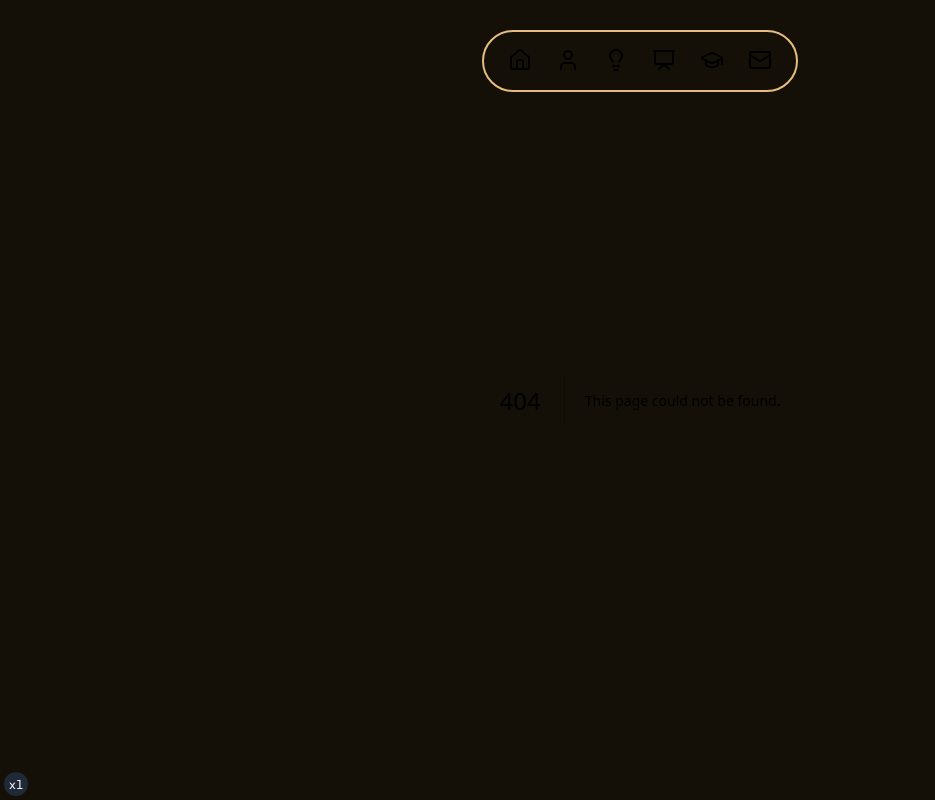
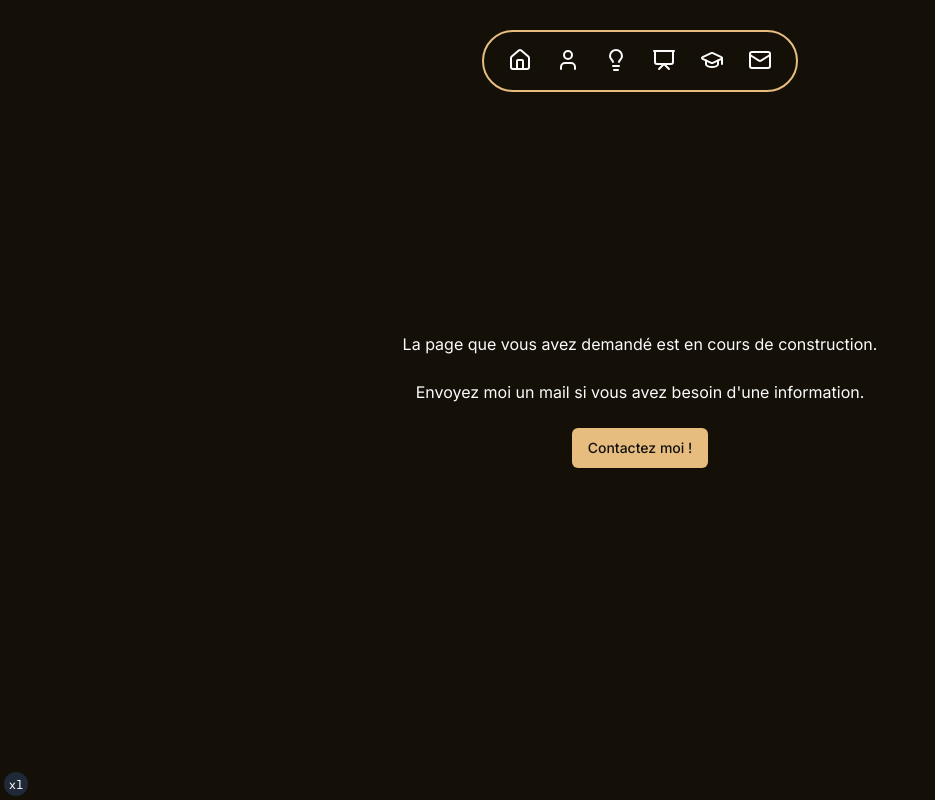
Before and after one commit to lorenzo-237/my-portfolio, a Next.js app: page /dev in a window 1280 px wide. Before the commit this address had no page. Shown: the whole page, without its empty margins (0-935 px from the left). Built offline with nearby package versions, Linux system fonts and the light colour scheme.

Commit message:
add margin to project on sm+

```diff
--- /dev/null
+++ b/src/app/dev/page.tsx
@@ -0,0 +1,19 @@
+import { Layout, LayoutContent } from '@/components/pages/layout';
+import { buttonVariants } from '@/components/ui/button';
+import Link from 'next/link';
+
+export default function EducationPage() {
+  return (
+    <div className='relative h-full sm:h-screen'>
+      <Layout className='h-full'>
+        <LayoutContent className='mt-20 sm:mt-0 space-y-6'>
+          <p>La page que vous avez demandé est en cours de construction.</p>
+          <p>Envoyez moi un mail si vous avez besoin d&apos;une information.</p>
+          <Link href='/contact' className={buttonVariants()}>
+            Contactez moi !
+          </Link>
+        </LayoutContent>
+      </Layout>
+    </div>
+  );
+}
--- a/src/components/Projects/ProjectCard.tsx
+++ b/src/components/Projects/ProjectCard.tsx
@@ -6,7 +6,7 @@ import { Button, buttonVariants } from '../ui/button';
 import { getTailwindClass } from './badges';
 import Link from 'next/link';
 import { GitHubLogoIcon, VercelLogoIcon } from '@radix-ui/react-icons';
-import { Rocket } from 'lucide-react';
+import { ImagePlay, Rocket } from 'lucide-react';
 
 function ProjectCard({ item }: { item: ProjectItem }) {
   return (
@@ -60,6 +60,14 @@ function ActionButton({ action }: { action: ActionItem }) {
           Voir la démo
         </Link>
       );
+
+    case 'pictures':
+      return (
+        <Link href={action.url} className={buttonVariants({ size: 'sm' })}>
+          <ImagePlay className='mr-2 size-4' />
+          Voir les images
+        </Link>
+      );
     default:
       return null;
   }
--- a/src/components/Projects/project.type.ts
+++ b/src/components/Projects/project.type.ts
@@ -14,6 +14,6 @@ export type BadgeItem = {
 };
 
 export type ActionItem = {
-  type: 'url' | 'demo' | 'github';
+  type: 'url' | 'pictures' | 'demo' | 'github';
   url: string;
 };
--- a/src/components/Projects/projects.ts
+++ b/src/components/Projects/projects.ts
@@ -17,11 +17,11 @@ export const PROJECTS: ProjectItem[] = [
     id: 'mydoc',
     title: 'Mydoc',
     description:
-      "Base de connaissance commune afin de centraliser le stockage de documents et améliorer la collaboration. Le but du projet était de rassembler divers ressources stockées dans différents outils dans une seule application. L'application comprend une structure de contenu claire pour faciliter la recherche et la navigation. L'application comprend également des contrôles d'accès utilisateur pour garantir que les informations sensibles ne sont accessibles qu'au personnel autorisé.",
+      "Base de connaissance commune afin de centraliser le stockage de documents et améliorer la collaboration. Le but du projet était de rassembler divers ressources stockées dans différents outils dans une seule application. L'application comprend une structure de contenu claire pour faciliter la recherche et la navigation.",
     badges: [badgeNextJs],
     action: {
       type: 'demo',
-      url: 'test',
+      url: 'dev',
     },
   },
   {
@@ -37,8 +37,8 @@ export const PROJECTS: ProjectItem[] = [
           "Il s'agit du front end de l'API REST. Il permet de rechercher les tickets mantis plus facilement et aussi d'avoir une gestion des tickets en temps réel sous forme de tableau Kanban. L'authentification passe par un ldap et/ou une base de données SQL Lite.",
         badges: [badgeWindev, badgeCsharp, badgeWebSocket, badgeLdap],
         action: {
-          type: 'url',
-          url: 'test',
+          type: 'pictures',
+          url: 'dev',
         },
       },
     ],
@@ -55,8 +55,8 @@ export const PROJECTS: ProjectItem[] = [
       "Logiciel de gestion clients de l'entreprise. Il permet de rechercher et faire des actions sur les structures de nos clients. Notamment l'activation des licences, l'envoie de mail, le déclenchement de mise à jour etc. Il y a un système d'authentification avec des droits spécifiques.",
     badges: [badgeLdap, badgeWindev],
     action: {
-      type: 'github',
-      url: 'https://github.com/lorenzo-237/blaster-api.git',
+      type: 'pictures',
+      url: 'dev',
     },
   },
   {
--- a/src/components/landing/MyProjects.tsx
+++ b/src/components/landing/MyProjects.tsx
@@ -9,7 +9,7 @@ import Footer from '../Footer';
 
 function MyProjects() {
   return (
-    <div className='relative h-full'>
+    <div className='relative h-full sm:mt-16 md:mt-32'>
       <Layout className='h-full'>
         <LayoutContent className='mt-20 sm:mt-0 space-y-6'>
           <div className='w-full'>
```
